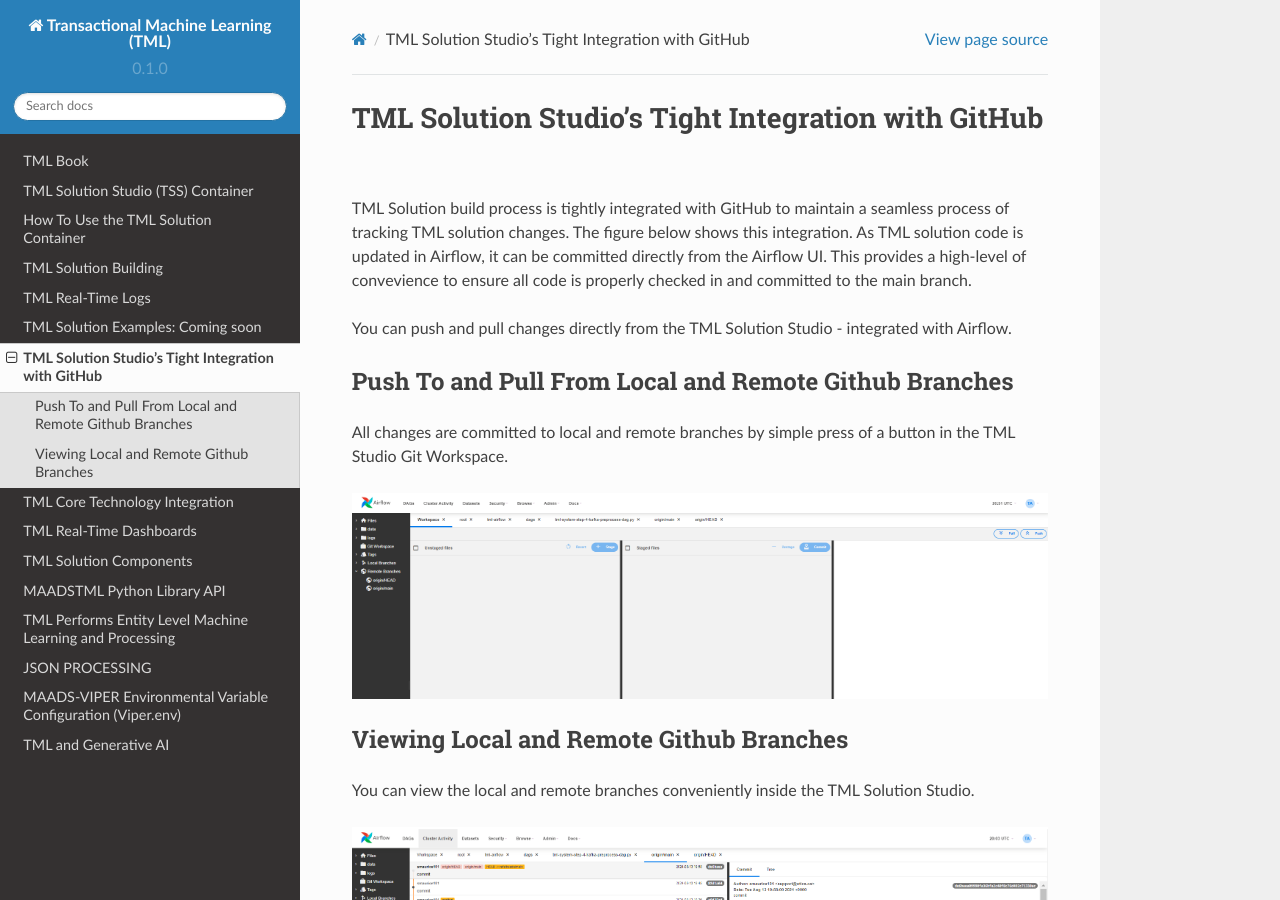
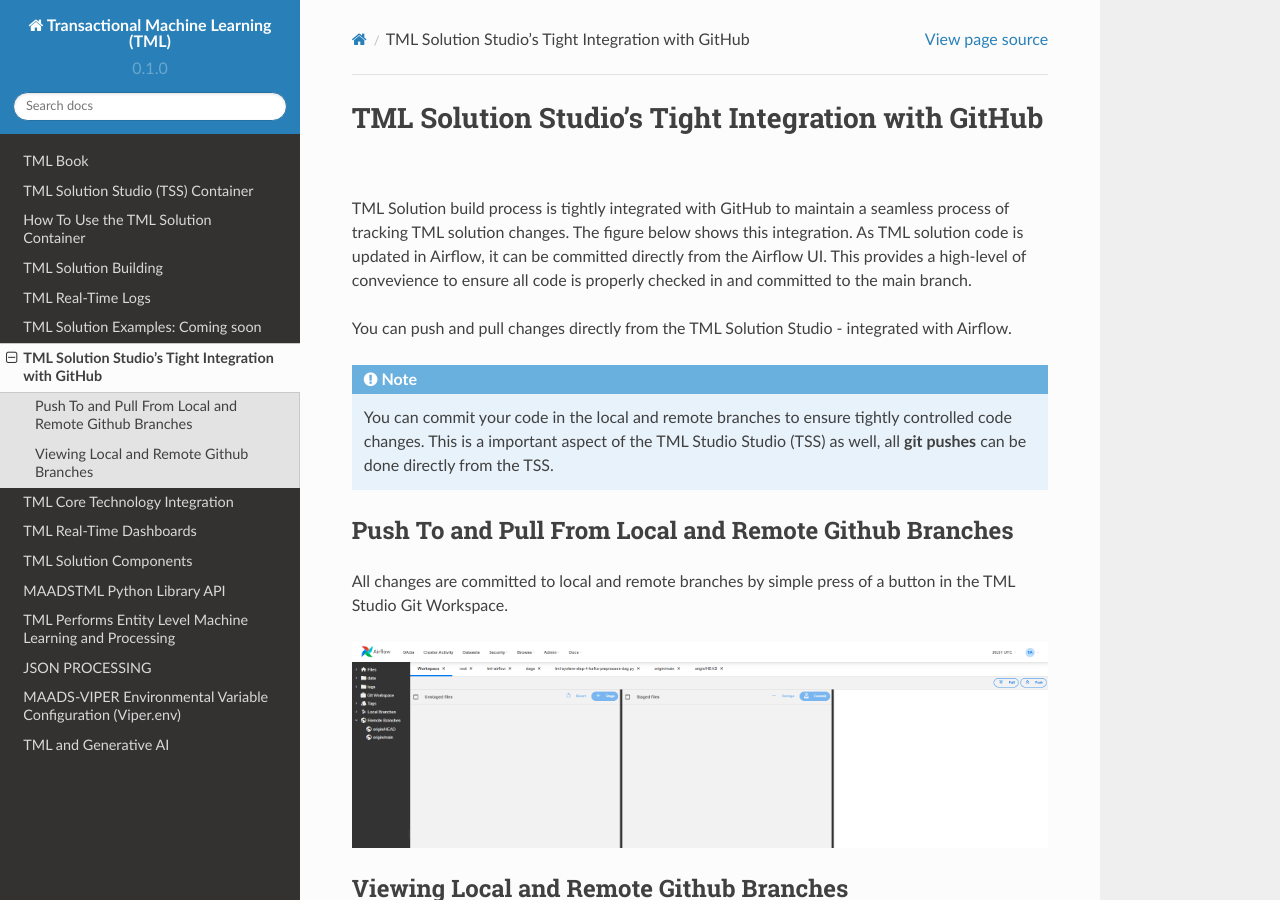
Before and after one commit to smaurice101/readthedocs, a Sphinx documentation site: the page built from docs/source/git.rst, in a window 1280 px wide and 900 px high. Built offline with Sphinx 7.4.7 and the Read the Docs theme 2.0.0, drawn with Linux system fonts in a browser that asks for light colours.

Commit message:
Update git.rst

```diff
--- a/docs/source/git.rst
+++ b/docs/source/git.rst
@@ -4,6 +4,11 @@
 TML Solution build process is tightly integrated with GitHub to maintain a seamless process of tracking TML solution changes.  The figure below shows this integration.  As TML solution code is updated in Airflow, it can be committed directly from the Airflow UI.  This provides a high-level of convevience to ensure all code is properly checked in and committed to the main branch.
 
 You can push and pull changes directly from the TML Solution Studio - integrated with Airflow.
+
+.. note::
+
+   You can commit your code in the local and remote branches to ensure tightly controlled code changes.  This is a important aspect of the TML Studio Studio (TSS) as    well, all **git pushes** can be done directly from the TSS.
+
 
 Push To and Pull From Local and Remote Github Branches
 ---------------------
```
